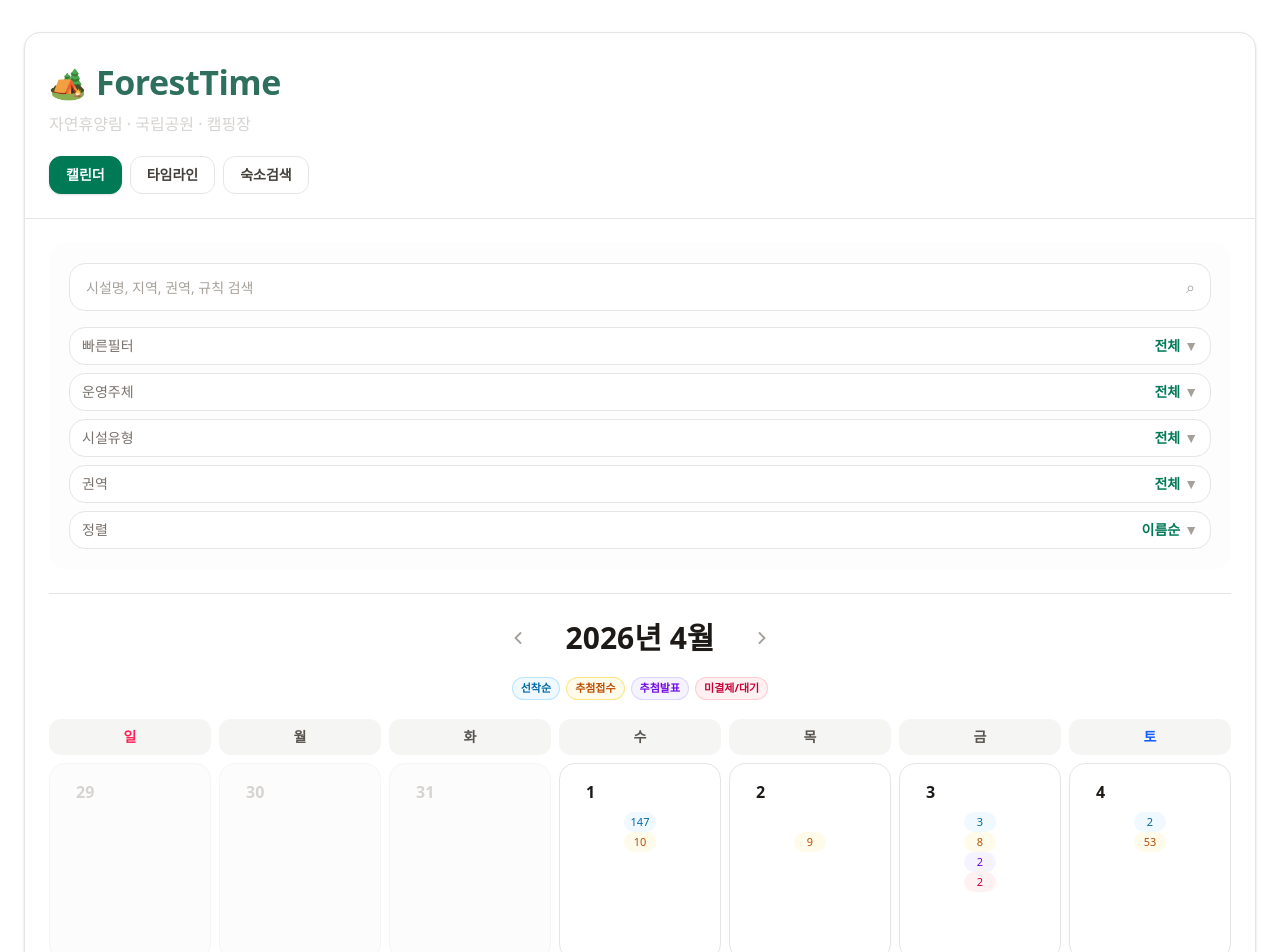
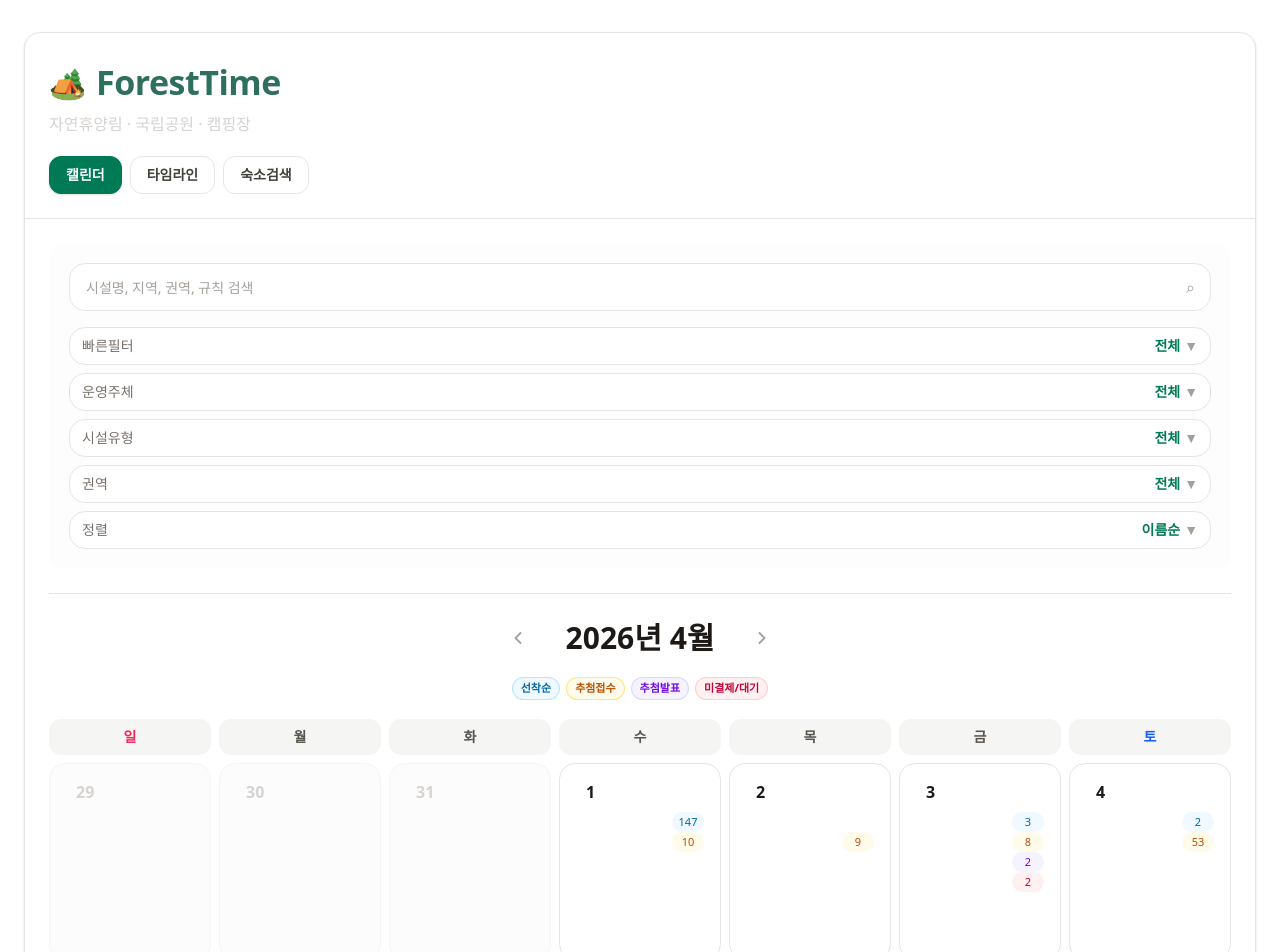
Before and after one commit to ip77xkdb/forest-app, a Next.js app: page / in a window 1280 px wide. Shown: the top 952 px of the page. Built offline with nearby package versions, Linux system fonts and the light colour scheme.

Commit message:
Stabilize build UI

```diff
--- a/app/page.tsx
+++ b/app/page.tsx
@@ -1253,7 +1253,7 @@ export default function Home() {
                               openDateModal(key);
                             }}
                             className={cx(
-                              "group relative flex h-[180px] min-h-0 flex-col items-center overflow-hidden rounded-2xl border px-3 py-3 text-center transition-all duration-200 md:h-full md:px-4 md:py-4 md:text-left",
+                              "group relative flex h-full min-h-0 flex-col items-center overflow-hidden rounded-2xl border px-3 py-3 text-center transition-all duration-200 md:h-full md:px-4 md:py-4 md:text-left",
                               inMonth
                                 ? "border-stone-200 bg-white hover:-translate-y-[1px] hover:border-stone-300 hover:bg-stone-50/80 hover:shadow-sm"
                                 : "cursor-default border-stone-100 bg-stone-50/50 text-stone-300",
@@ -1318,7 +1318,7 @@ export default function Home() {
                                 </div>
                               )}
 
-                              <div className="grid h-[72px] w-full justify-items-center grid-rows-4 gap-0.5 pt-1 md:h-[84px] md:gap-1 md:pt-2">
+                              <div className="grid h-[72px] w-full justify-items-center md:justify-items-end grid-rows-4 gap-0.5 pt-1 md:h-[84px] md:gap-1 md:pt-2">
                                 <span
                                   style={{ visibility: typeCounts.선착순 === 0 ? "hidden" : "visible" }}
                                   className="inline-flex h-[17px] w-[28px] items-center justify-center rounded-full bg-sky-50 px-0 py-0.5 text-[10px] font-medium leading-none text-sky-700 md:h-[20px] md:w-[32px] md:text-[11px]"
```
